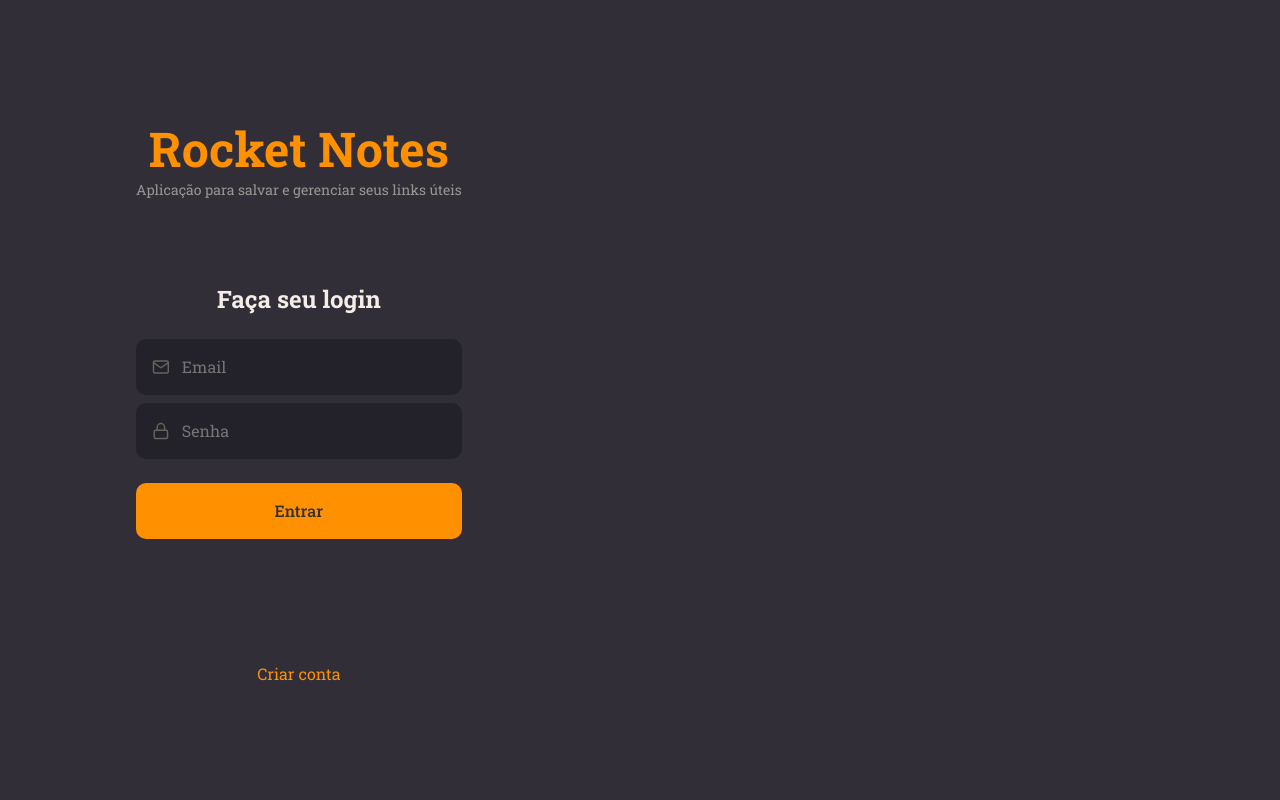
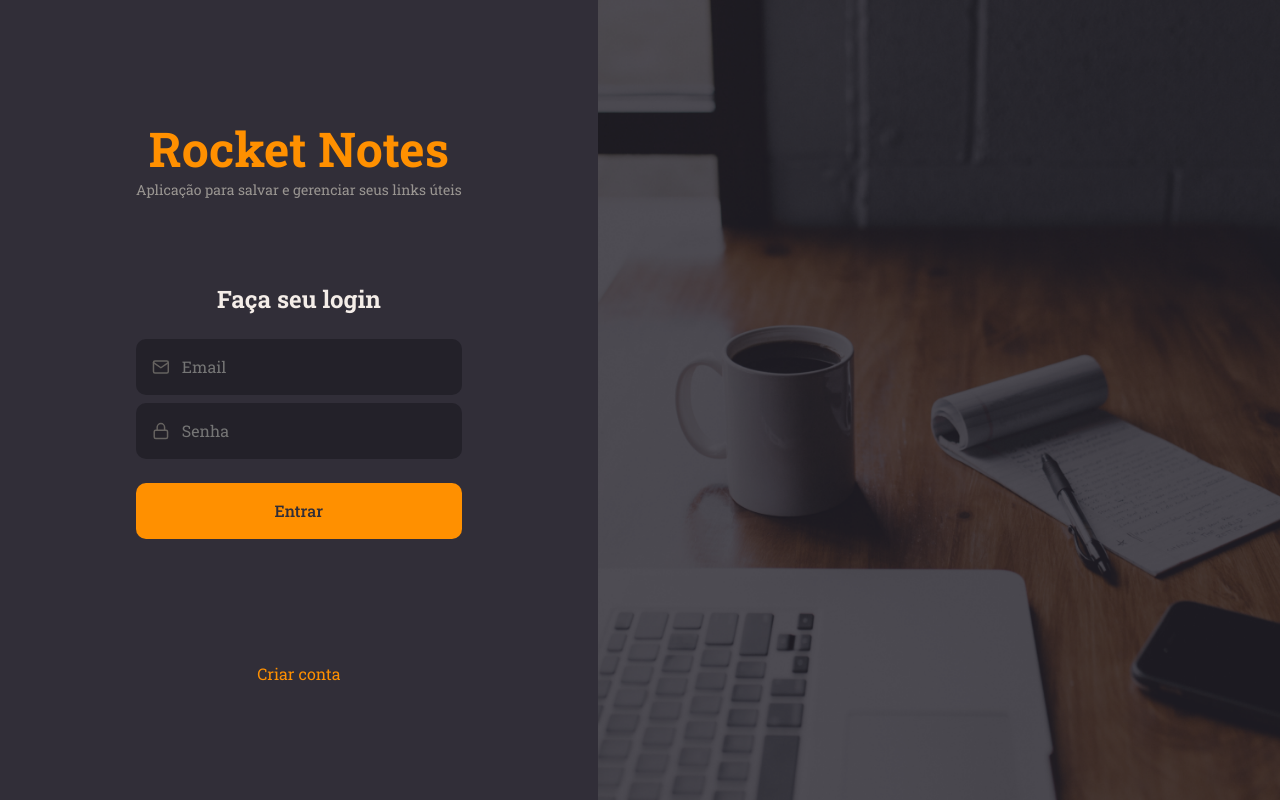
Before and after one commit to eduardoB7/react-notes, a React (Vite) app: page / in a window 1280 px wide. Built offline with nearby package versions, Linux system fonts and the light colour scheme.

Commit message:
SignIn img

```diff
--- a/src/pages/SignIn/index.jsx
+++ b/src/pages/SignIn/index.jsx
@@ -1,4 +1,4 @@
-import { Container, Form } from "./style";
+import { Container, Form, Background } from "./style";
 import { FiMail, FiLock } from "react-icons/fi";
 
 import { Input } from "../../components/Input";
@@ -19,6 +19,7 @@
 
         <a href="#">Criar conta</a>
       </Form>
+      <Background />
     </Container>
   );
 }
--- a/src/pages/SignIn/style.js
+++ b/src/pages/SignIn/style.js
@@ -1,4 +1,5 @@
 import styled from "styled-components";
+import backgroundimg from "../../assets/background.png";
 
 export const Container = styled.div`
   height: 100vh;
@@ -37,3 +38,9 @@
     color: ${({ theme }) => theme.COLORS.ORANGE};
   }
 `;
+
+export const Background = styled.div`
+  flex: 1;
+  background: url(${backgroundimg}) no-repeat center center;
+  background-size: cover;
+`;
```
Also changed, not shown: src/assets/background.png (added).
